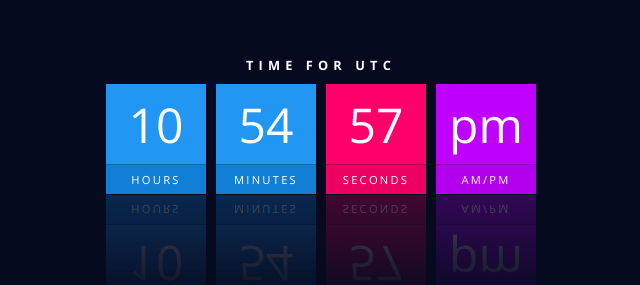
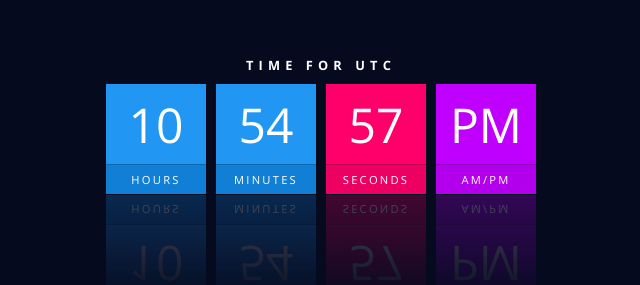
Before and after one commit to hurshd0/simple-clock-app, a plain HTML site: page index.html in a window 1280 px wide. Shown: the part 280-565 px from the top of the page, 319-959 px from the left. Drawn offline with nearby package versions, Linux system fonts and the light colour scheme.

Commit message:
fixed styling, commented out console log, updated readme

```diff
--- a/script.js
+++ b/script.js
@@ -15,7 +15,7 @@ function updateClock() {
     let ap = h >= 12 ? 'pm' : 'am';
     h = h % 12;
     h = h ? h : 12;
-    console.log(`TimeZone: ${usertz}, Hour: ${h}, Minute: ${m}, Second: ${s}, AM/PM: ${ampm}`);
+    // console.log(`TimeZone: ${usertz}, Hour: ${h}, Minute: ${m}, Second: ${s}, AM/PM: ${ampm}`);
     hours.textContent = h;
     minutes.textContent = m;
     seconds.textContent = s;
--- a/style.css
+++ b/style.css
@@ -76,6 +76,7 @@ body {
 
 .time div:last-child span{
     background-color: #c000ff;
+    text-transform: uppercase;
 }
 
 .time div:last-child span:nth-child(2){
```
Also changed, not shown: 1 other file.
